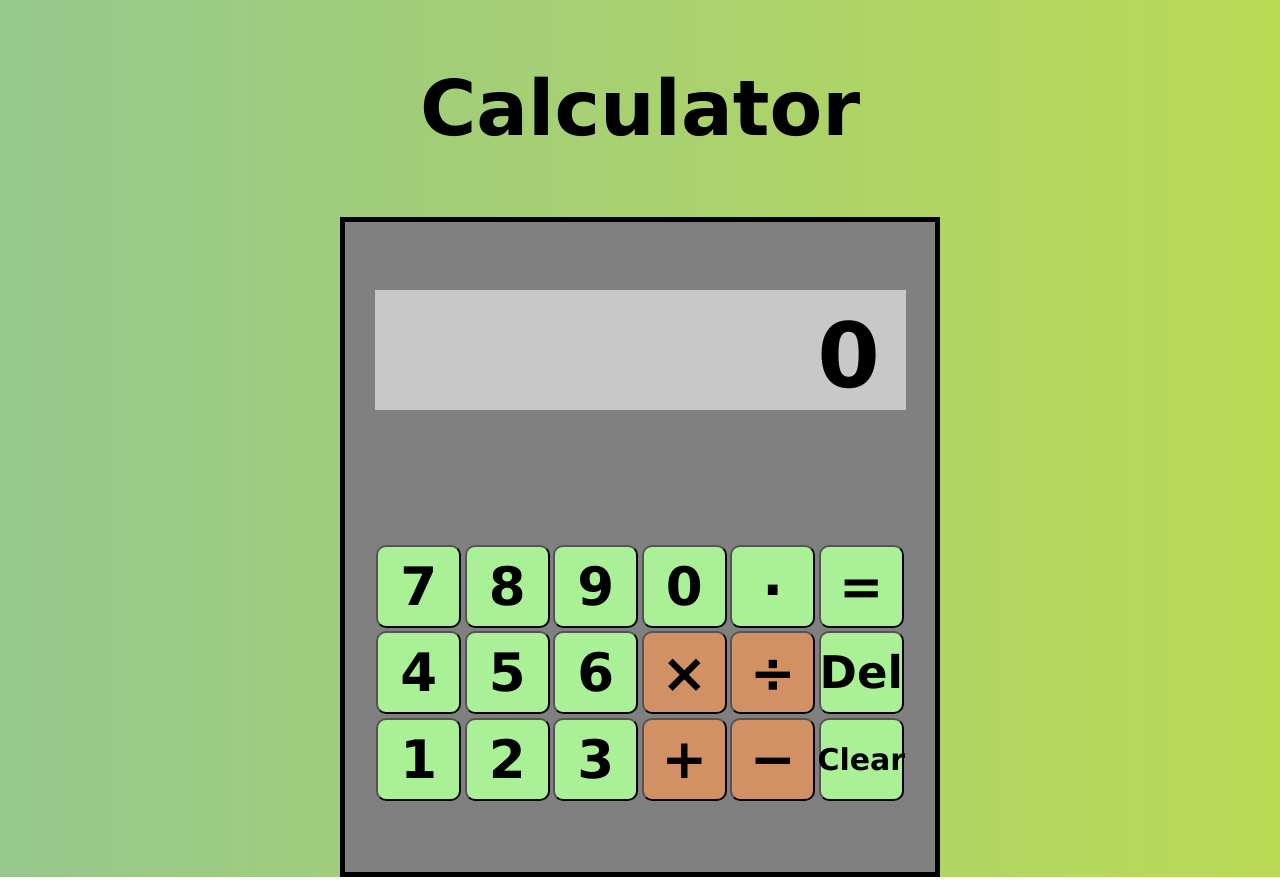
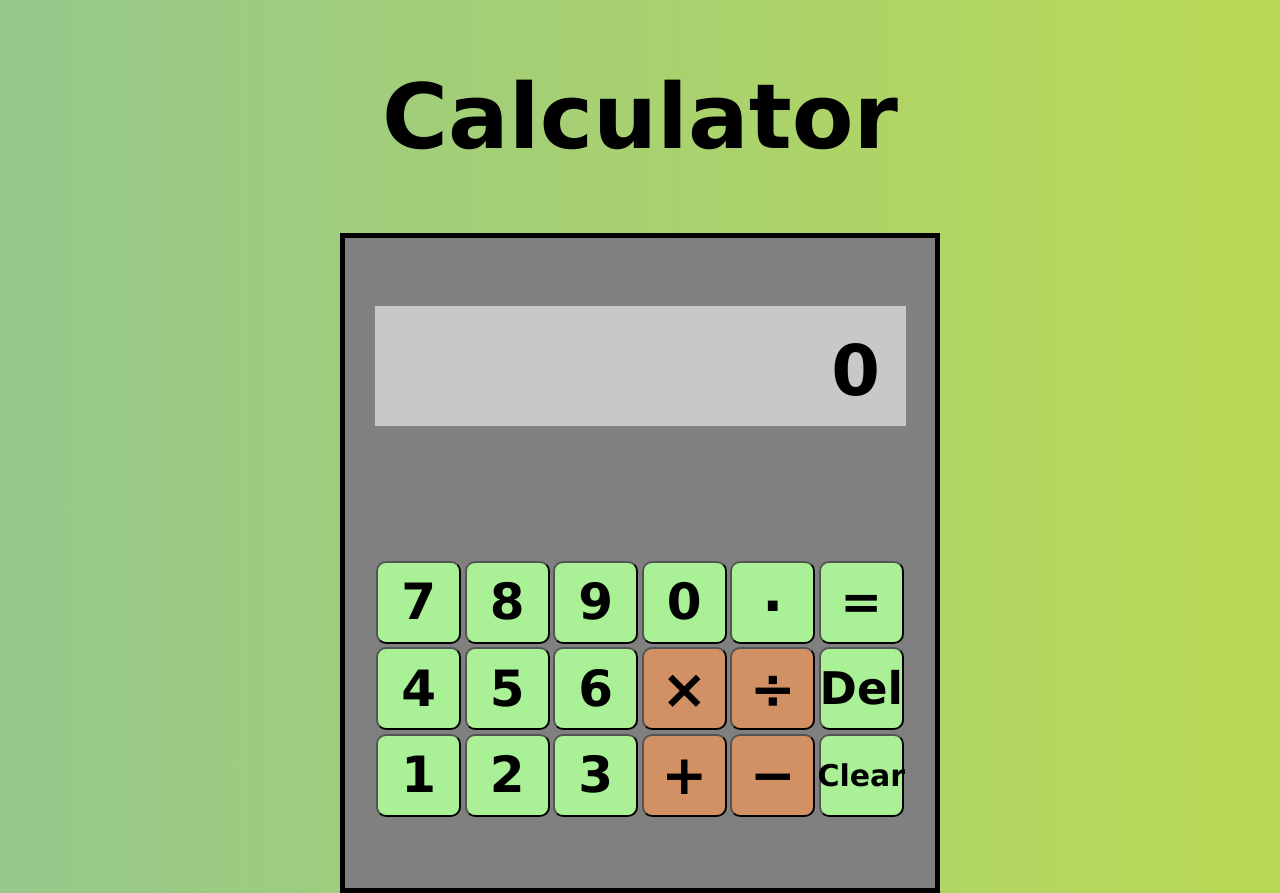
Before and after one commit to MKMaths22/OdinCalculator, a plain HTML site: page index.html in a window 1280 px wide. Drawn offline with Linux system fonts and the light colour scheme.

Commit message:
Adjust sizes of fonts focusing on behaviour as viewport width changes

```diff
--- a/calc.js
+++ b/calc.js
@@ -278,6 +278,7 @@ function carryOutCalc(a,func,b)
       {test = test/10; i++}
   display.textContent += ` > e${i}`;
    if (i === 100) {display.textContent = `Error! Too large.`;
+                   display.style.fontSize = "85%";
                    stateOfCalc = 'errorState';
                   }
                   else display.style.fontSize = "70%";
--- a/styles.css
+++ b/styles.css
@@ -18,7 +18,7 @@ button {
 }
 
 .toph1 {
-    font-size: 6vw;
+    font-size: min(12vw, 90px);
     font-family: Verdana, 'Times New Roman';
     margin: 5vw 0 5vw 0;
 }
@@ -38,7 +38,7 @@ button {
 .display {
     width: 90%;
     height: min(12vw,120px);
-    font-size: min(9vw,90px);
+    font-size: min(9vw,70px);
     background-color: rgb(200,200,200);
     overflow: hidden;
     display: flex;
@@ -49,7 +49,7 @@ button {
 .displaypara {
     text-align: right;
     font-family: Verdana, 'Times New Roman';
-    font-size: min(9vw,90px);
+    font-size: 100%;
     font-weight: bold;
     padding-right: 2vw;
     padding-top: 0.9vw;
@@ -77,13 +77,13 @@ button {
     align-items: center;
     font-family: Verdana, 'Times New Roman';
     font-weight: bold;
-    font-size: max(min(53px,5vw), 20px);
+    font-size: max(min(50px,6vw), 25px);
     border-radius: 12%;
 
 }
 
 .calcbutton.times, .calcbutton.divide, .calcbutton.plus, .calcbutton.minus {
-    font-size: max(min(55px,5.5vw), 20px);
+    font-size: max(min(55px,6vw), 25px);
     background-color: rgb(210, 145, 100);
 }
 
```
